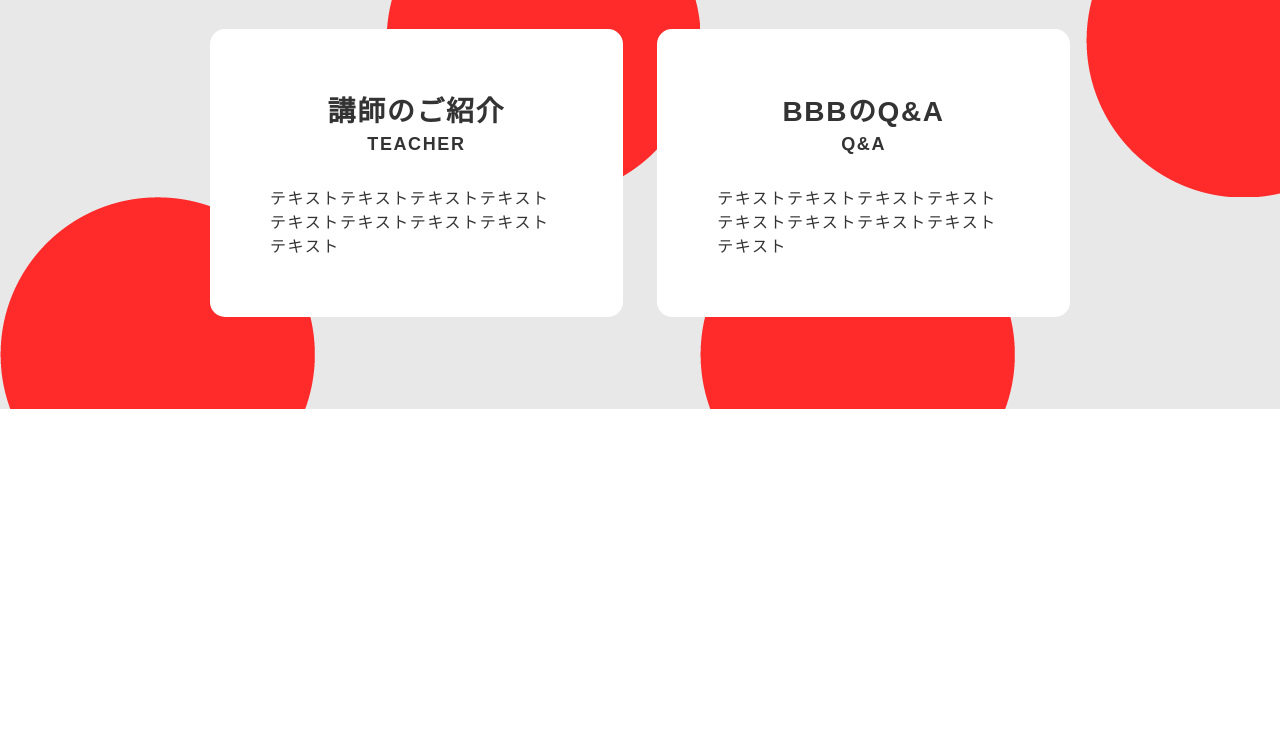
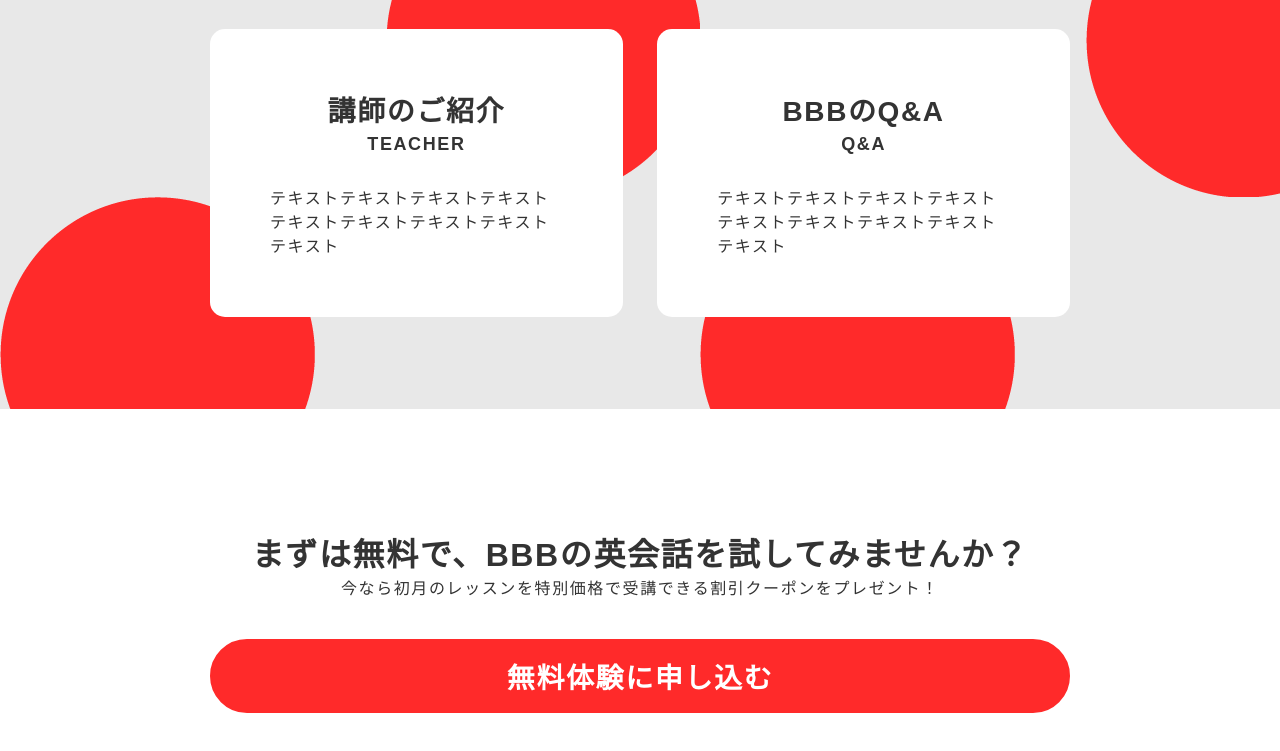
Before and after one commit to kenNuma/bbb, a plain HTML site: page index.html in a window 1280 px wide. Shown: the part 3091-3842 px from the top of the page. Before the commit the page ends 3620 px from the top, so only its background shows below. Drawn offline with nearby package versions, Linux system fonts and the light colour scheme; some packages are replaced by stand-ins of ours.

Commit message:
section application 完成

```diff
--- a/css/style.css
+++ b/css/style.css
@@ -389,3 +389,36 @@ nav a {
     text-align: center;
     margin-bottom: 30px;
 }
+
+/*   application   */
+
+.application {
+    text-align: center;
+    margin-bottom: 120px;
+}
+
+.application h2 {
+    font-size: 2rem;
+}
+
+.application p {
+    margin-bottom: 40px;
+}
+
+.application a {
+    font-size: 1.75rem;
+    font-weight: bold;
+    padding: 15px;
+    display: block;
+    width: 100%;
+    background-color: #ff2a2a;
+    border: 2px solid #ff2a2a;
+    color: white;
+    border-radius: 40px;
+    transition: 0.5s;
+}
+
+.application a:hover {
+    background-color: transparent;
+    color: #ff2a2a;
+}
--- a/index.html
+++ b/index.html
@@ -134,5 +134,12 @@
                 </ul>
             </div>
         </section>
+        <section class="application">
+            <div class="container">
+                <h2>まずは無料で、BBBの英会話を試してみませんか？</h2>
+                <p>今なら初月のレッスンを特別価格で受講できる割引クーポンをプレゼント！</p>
+                <a href="">無料体験に申し込む</a>
+            </div>
+        </section>
     </main>
 </html>
```
